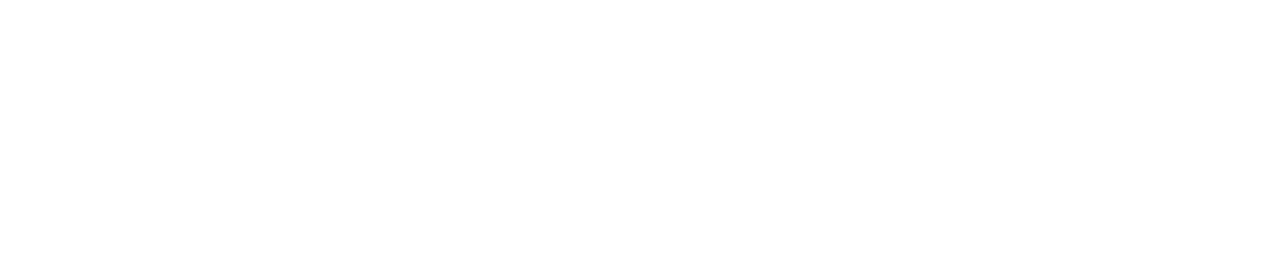
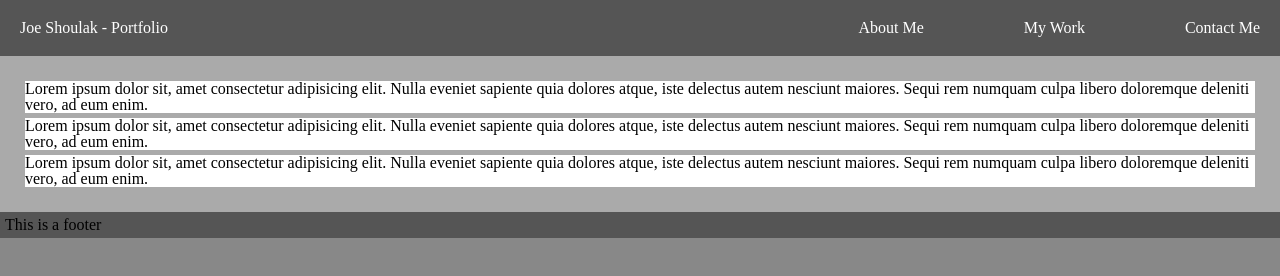
Before and after one commit to JoePShoulak/advanced-css-portfolio, a plain HTML site: page index.html in a window 1280 px wide. Drawn offline with Linux system fonts and the light colour scheme.

Commit message:
general form and layout

```diff
--- a/assets/css/main.css
+++ b/assets/css/main.css
@@ -0,0 +1,41 @@
+body {
+    background: #888;
+}
+
+header {
+    background: #555;
+    padding: 20px;
+    display: flex;
+    justify-content: space-between;
+    color: white;
+}
+
+nav {
+    display: flex;
+    justify-items: flex-end;
+    gap: 100px;
+}
+
+nav a:any-link {
+    color: white;
+    text-decoration: none;
+}
+
+nav a:hover {
+    text-decoration: underline;
+}
+
+main {
+    background: #aaa;
+    padding: 20px;
+}
+
+section {
+    background-color: white;
+    margin: 5px;
+}
+
+footer {
+    background: #555;
+    padding: 5px;
+}
--- a/assets/css/reset.css
+++ b/assets/css/reset.css
@@ -1,33 +1,48 @@
-/* Resets the box size of every element */
-* {
+/* http://meyerweb.com/eric/tools/css/reset/
+   v2.0 | 20110126
+   License: none (public domain)
+*/
+
+html, body, div, span, applet, object, iframe,
+h1, h2, h3, h4, h5, h6, p, blockquote, pre,
+a, abbr, acronym, address, big, cite, code,
+del, dfn, em, img, ins, kbd, q, s, samp,
+small, strike, strong, sub, sup, tt, var,
+b, u, i, center,
+dl, dt, dd, ol, ul, li,
+fieldset, form, label, legend,
+table, caption, tbody, tfoot, thead, tr, th, td,
+article, aside, canvas, details, embed,
+figure, figcaption, footer, header, hgroup,
+menu, nav, output, ruby, section, summary,
+time, mark, audio, video {
 	margin: 0;
 	padding: 0;
-    box-sizing: border-box;
+	border: 0;
+	font-size: 100%;
+	font: inherit;
+	vertical-align: baseline;
 }
-
-  /* Gives the body element a parent height to compare against */
-  html {
-    height: 100%;
+/* HTML5 display-role reset for older browsers */
+article, aside, details, figcaption, figure,
+footer, header, hgroup, menu, nav, section {
+	display: block;
 }
-
 body {
-    min-height: 100%;
 	line-height: 1;
-    font-family: sans-serif;
 }
-
-  h1, h2, h3, h4, h5, h6 {
-    font-size: 100%;
-  }
-
-  /* Matches the font of special elements to the rest of the page */
-  input, select, option, optgroup, textarea, button,
-  pre, code {
-    font-size: 100%;
-    font-family: inherit;
-  }
-
-  /* Removes default bullet points from lists */
 ol, ul {
 	list-style: none;
 }
+blockquote, q {
+	quotes: none;
+}
+blockquote:before, blockquote:after,
+q:before, q:after {
+	content: '';
+	content: none;
+}
+table {
+	border-collapse: collapse;
+	border-spacing: 0;
+}
--- a/index.html
+++ b/index.html
@@ -7,9 +7,32 @@
 
     <link rel="stylesheet" type="text/css" href="./assets/css/reset.css" />
     <link rel="stylesheet" type="text/css" href="./assets/css/main.css" />
-    <title>Document</title>
+    <title>Portfolio - Advanced CSS</title>
 </head>
 <body>
+    <header>
+        <h1>Joe Shoulak - Portfolio</h1>
+        <nav>
+            <a href="#about-me">About Me</a>
+            <a href="#my-work">My Work</a>
+            <a href="#contact-me">Contact Me</a>
+        </nav>
+    </header>
+    <main>
+        <section id="about-me">
+            <p>Lorem ipsum dolor sit, amet consectetur adipisicing elit. Nulla eveniet sapiente quia dolores atque, iste delectus autem nesciunt maiores. Sequi rem numquam culpa libero doloremque deleniti vero, ad eum enim.</p>
+        </section>
 
+        <section id="my-work">
+            <p>Lorem ipsum dolor sit, amet consectetur adipisicing elit. Nulla eveniet sapiente quia dolores atque, iste delectus autem nesciunt maiores. Sequi rem numquam culpa libero doloremque deleniti vero, ad eum enim.</p>
+        </section>
+
+        <section id="contact-me">
+            <p>Lorem ipsum dolor sit, amet consectetur adipisicing elit. Nulla eveniet sapiente quia dolores atque, iste delectus autem nesciunt maiores. Sequi rem numquam culpa libero doloremque deleniti vero, ad eum enim.</p>
+        </section>
+    </main>
+    <footer>
+        <p>This is a footer</p>
+    </footer>
 </body>
 </html>
```
Lines whose indentation alone changed are shown as unchanged.
